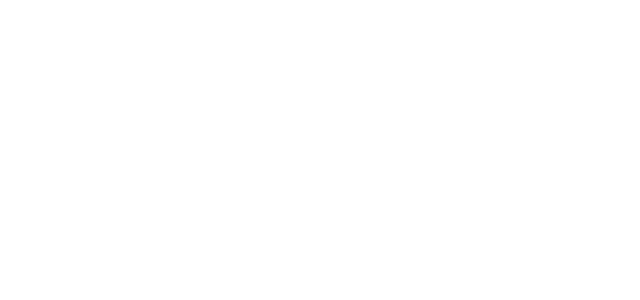
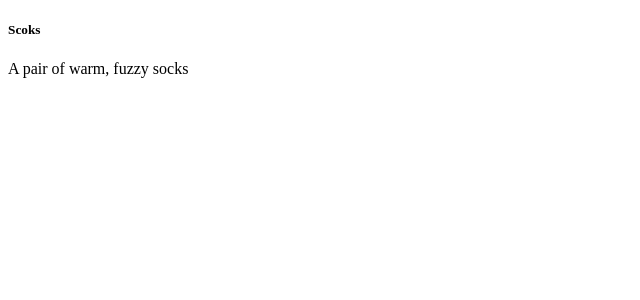
Before and after one commit to vishnuk7/vueJS_starter_project, a Vue app: page / in a window 1280 px wide. Shown: the top 300 px of the page, without its empty margins (0-640 px from the left). Built offline with nearby package versions, Linux system fonts and the light colour scheme.

Commit message:
using data properties

```diff
--- a/public/index.html
+++ b/public/index.html
@@ -1,15 +1,19 @@
 <!DOCTYPE html>
 <html lang="en">
   <head>
-    <meta charset="utf-8">
-    <meta http-equiv="X-UA-Compatible" content="IE=edge">
-    <meta name="viewport" content="width=device-width,initial-scale=1.0">
-    <link rel="icon" href="<%= BASE_URL %>favicon.ico">
-    <title><%= htmlWebpackPlugin.options.title %></title>
+    <meta charset="utf-8" />
+    <meta http-equiv="X-UA-Compatible" content="IE=edge" />
+    <meta name="viewport" content="width=device-width,initial-scale=1.0" />
+    <link rel="icon" href="<%= BASE_URL %>favicon.ico" />
+    <title>Vue Product</title>
   </head>
   <body>
     <noscript>
-      <strong>We're sorry but <%= htmlWebpackPlugin.options.title %> doesn't work properly without JavaScript enabled. Please enable it to continue.</strong>
+      <strong
+        >We're sorry but <%= htmlWebpackPlugin.options.title %> doesn't work
+        properly without JavaScript enabled. Please enable it to
+        continue.</strong
+      >
     </noscript>
     <div id="app"></div>
     <!-- built files will be auto injected -->
--- a/src/components/Product.vue
+++ b/src/components/Product.vue
@@ -1,10 +1,17 @@
 <template>
-  <div></div>
+  <div>
+    <h5>{{ product }}</h5>
+    <p>{{ description }}</p>
+  </div>
 </template>
 
 <script>
 export default {
-  name: "Product"
+  name: "Product",
+  data() {
+    this.product = "Scoks";
+    this.description = "A pair of warm, fuzzy socks";
+  }
 };
 </script>
 
```
